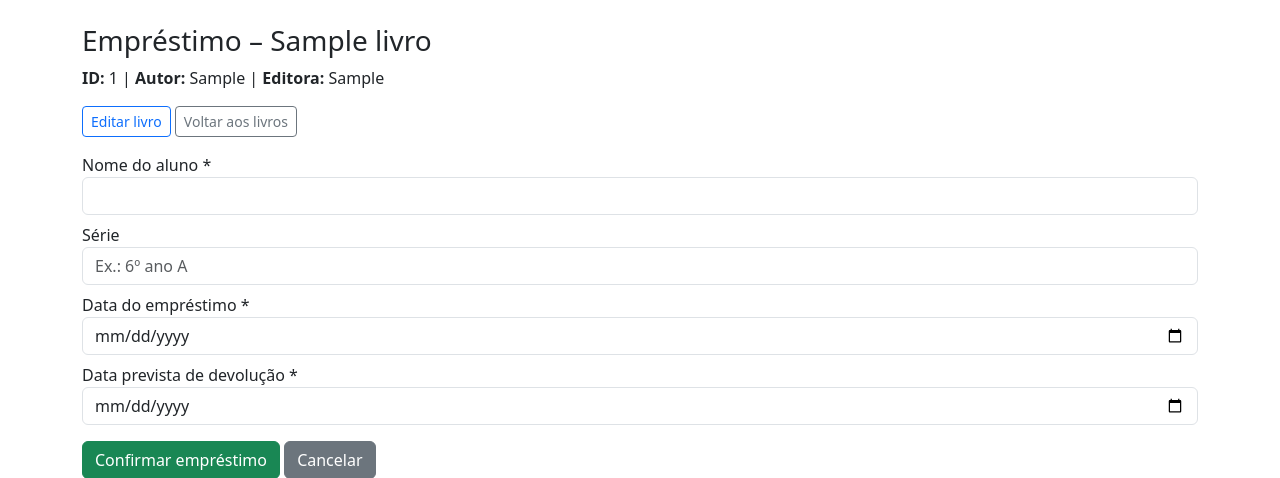
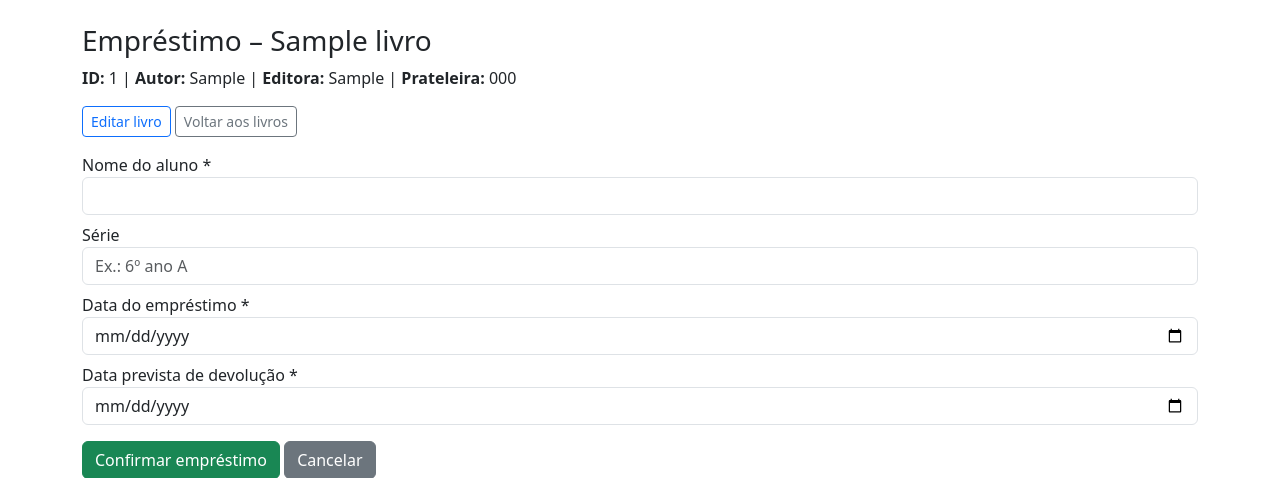
Before and after one commit to lucasmarista/maristabiblioteca, a Flask app: page /emprestimos/novo/1 in a window 1280 px wide. Shown: the part 56-534 px from the top of the page. Run offline with Flask 3, Linux system fonts and the light colour scheme; tables that the repository leaves empty hold one stand-in row (values such as "Sample post").

Commit message:
Update emprestimo_form.html

```diff
--- a/templates/emprestimo_form.html
+++ b/templates/emprestimo_form.html
@@ -4,7 +4,8 @@
 <p>
   <strong>ID:</strong> {{ livro.id }} |
   <strong>Autor:</strong> {{ livro.autor or '-' }} |
-  <strong>Editora:</strong> {{ livro.editora or '-' }}
+  <strong>Editora:</strong> {{ livro.editora or '-' }} |
+  <strong>Prateleira:</strong> {{ livro.prateleira or '-' }}
 </p>
 
 <div class="mb-3">
```
